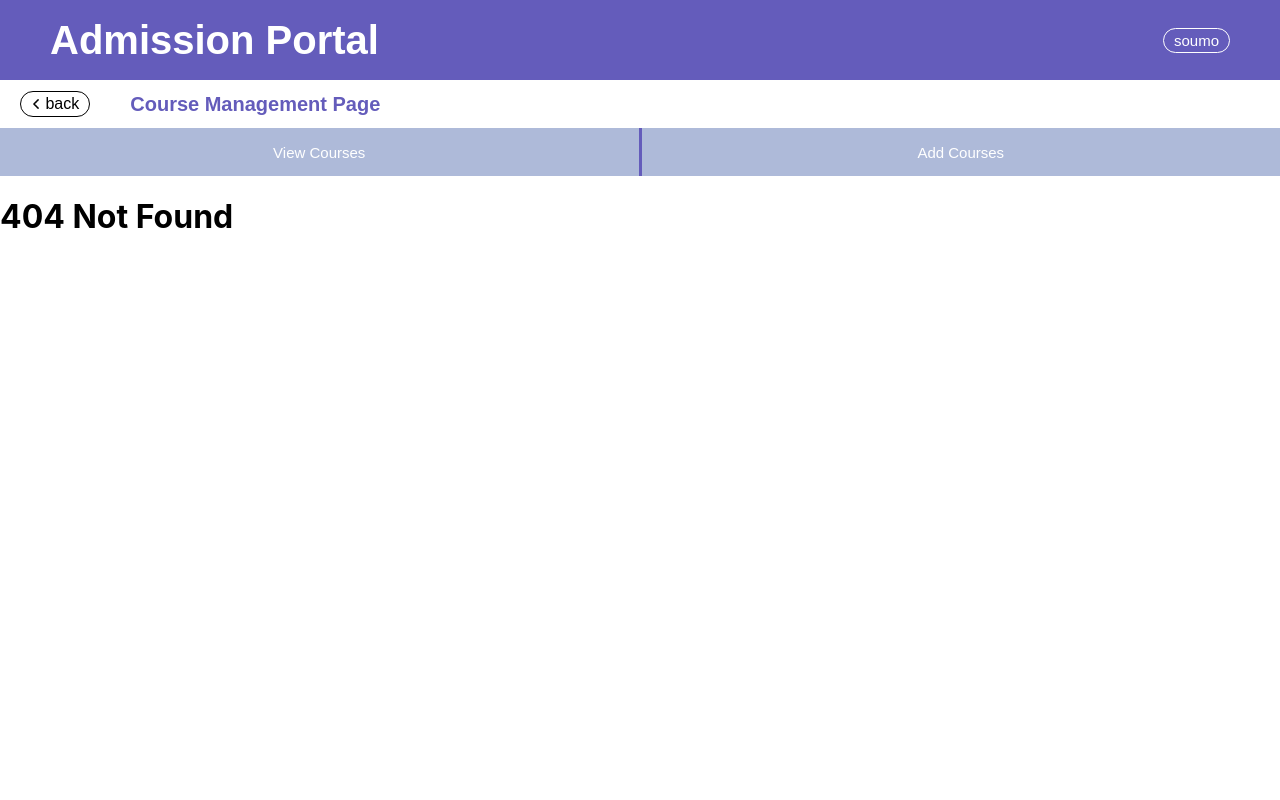
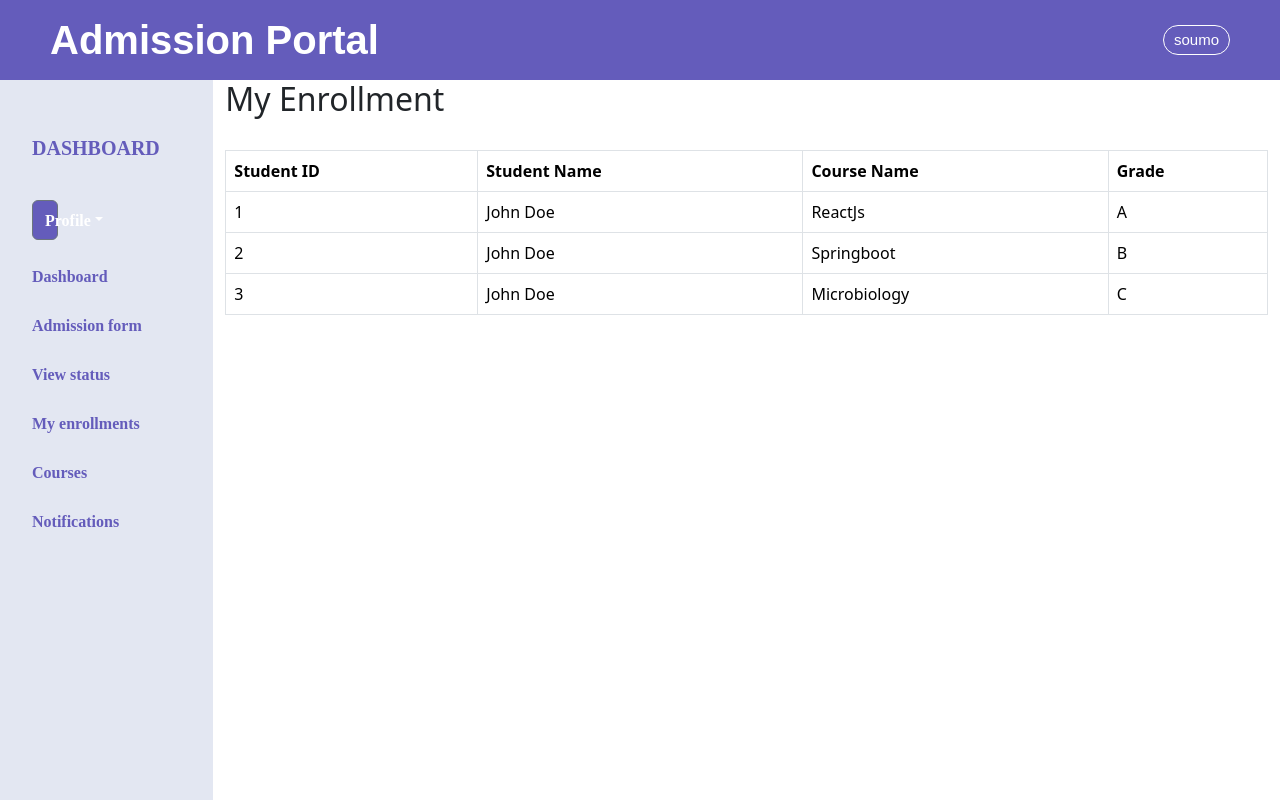
Before and after one commit to iamneo-production/df40aec6-9c6d-4b2b-a5ce-e8ce0ac8ded0, a React (Create React App) app in the folder reactapp/: page /myenrollment in a window 1280 px wide. Before the commit this address had no page. Built offline with nearby package versions, Linux system fonts and the light colour scheme; the HTML template or start-up script is replaced by a standard one.

Commit message:
student dashboard added

```diff
--- a/reactapp/package.json
+++ b/reactapp/package.json
@@ -6,8 +6,10 @@
     "@testing-library/jest-dom": "^5.16.5",
     "@testing-library/react": "^13.4.0",
     "@testing-library/user-event": "^13.5.0",
+    "bootstrap": "^5.3.0",
     "react": "^18.2.0",
     "react-axios": "^2.0.6",
+    "react-bootstrap": "^2.8.0",
     "react-dom": "^18.2.0",
     "react-router-dom": "^6.14.1",
     "react-scripts": "5.0.1",
--- a/reactapp/src/App.css
+++ b/reactapp/src/App.css
@@ -1,21 +1,24 @@
-.container{
+.container-fluid{
   display: flex;
   flex-direction: column;
-  margin: 0px;
-  padding: 0px;
+  margin: 0px 0px;
+  padding: 0px 0px;
   border: 0px;
   min-height: 100vh;
   width: 100%;
+  box-sizing: border-box;
 }
 .header{
   height: 10vh;
   display: flex;
+  width: 100%;
   background-color: #645CBB;
   align-items: center;
 }
 
 .body{
   height: 90vh;
+  width: 100%;
   display: flex;
   flex-direction: column;
 }
@@ -23,3 +26,11 @@
   color: #645CBB;
   font-weight: 800;
 }
+
+.dashboard{
+  width:100%;
+  flex:1;
+  padding:16px;
+  margin-left:200px;
+  overflow:auto;
+}
--- a/reactapp/src/App.jsx
+++ b/reactapp/src/App.jsx
@@ -1,21 +1,90 @@
+// import './App.css';
+// import Navbar from './components/navbar/navbar';
+import Coursemanagement from './components/course-management/course-management'
+// import Courses from './components/courses/courses';
+// import Homepage from './components/login/homepage';
+// import { BrowserRouter as Router, Route, Routes } from 'react-router-dom';
+
+// function App() {
+//   return (
+//     <Router>
+//       <div className="container">
+//           <div className="header">
+//           <Navbar/>
+//         </div>
+//         <div className="body">
+//           <Coursemanagement/>
+//         </div>
+
+//       </div>
+//     </Router>
+//   );
+// }
+
+//export default App;
+
 import './App.css';
 import Navbar from './components/navbar/navbar';
-import Coursemanagement from './components/course-management/course-management'
+import Dashboard from './components/stud_dashboard/Dashboard';
+import Sidebar from './components/stud_dashboard/Sidebar';
+import Myenrollment from './components/stud_dashboard/Myenrollment';
 import Courses from './components/courses/courses';
-import { BrowserRouter as Router} from 'react-router-dom';
+import Courseinfo from './components/courses/course-info'
+
+
+
+import { BrowserRouter as Router, Route, Routes } from 'react-router-dom';
+import Course from './components/courses/course';
+import AddCourses from './components/course-management/add-courses';
+import ViewCourses from './components/course-management/view-courses';
+import Editcourse from './components/course-management/edit-course';
+import {Error} from './components/course-management/Error';
 
 function App() {
   return (
-  <Router>
-    <div className="container">
-        <div className="header">
-        <Navbar/>
-      </div>
-      <div className="body">
-        <Coursemanagement/>
+    <Router>
+
+      <div className="container-fluid p-0 m-0">
+        <div className="header p-0 m-0">
+          <Navbar/>
+        </div>
+        <div className="body">
+            <div className="row p-0 m-0" style={{height:"90vh"}}>
+              <div className="col-2 p-0 m-0 "  style={{height:"90vh"}}>
+                <Sidebar />
+              </div>
+              <div className="col-10 p-0 m-0" style={{height:"90vh"}}>
+                <Routes>
+                  <Route path="*" element={<Error/>}/>
+                  <Route path="/" element={<Dashboard />} />
+                  <Route path="/dashboard" element={<Dashboard />} />
+                  <Route path="/myenrollment" element={<Myenrollment />} />
+                  <Route path="/course-management" element={<Coursemanagement />} >
+                    <Route path="edit-course/:id" exact={true} element={<Editcourse/>} />
+                    <Route path='' element={<ViewCourses/>} />
+                    <Route path='add-courses' element={<AddCourses/>} />
+                    <Route path="*" element={<Error/>}/>
+                  </Route>
+                    <Route path="/courses" element={<Courses />} >
+                    <Route path="course-info/:id" exact={true} element={<Courseinfo/>} />
+                    <Route path='' element={<Course/>} />
+                    <Route path="*" element={<Error/>}/>
+                  </Route>
+                </Routes>
+              </div>
+            </div>
+        </div>
       </div>
 
-    </div>
+
+
+
+
+
+
+
+
+
     </Router>
   );
 }
--- /dev/null
+++ b/reactapp/src/components/stud_dashboard/Dashboard.js
@@ -0,0 +1,14 @@
+import React from 'react';
+import './dash.css'
+import 'bootstrap/dist/js/bootstrap.bundle.min.js';
+
+const Dashboard = () => {
+  return (
+    <div className='container'>
+      <h1><center>Welcome to Home page!!!</center></h1>
+    </div>
+
+  );
+};
+
+export default Dashboard;
--- /dev/null
+++ b/reactapp/src/components/stud_dashboard/Myenrollment.js
@@ -0,0 +1,44 @@
+import React from 'react';
+import './dash.css'
+import 'bootstrap/dist/js/bootstrap.bundle.min.js';
+
+const Myenrollment = () => {
+  const myenrollment = [
+    { studentId: 1, studentName: 'John Doe', courseName: 'ReactJs', grade: 'A' },
+    { studentId: 2, studentName: 'John Doe', courseName: 'Springboot', grade: 'B' },
+    { studentId: 3, studentName: 'John Doe', courseName: 'Microbiology', grade: 'C' },
+    // Add more student data as needed
+  ];
+
+  return (
+    <div className='container'>
+      <div>
+        <h2>My Enrollment</h2>
+        <br />
+        <table className='table table-bordered'>
+          <thead>
+          <tr>
+            <th>Student ID</th>
+            <th>Student Name</th>
+            <th>Course Name</th>
+            <th>Grade</th>
+          </tr>
+          </thead>
+          <tbody>
+            {myenrollment.map((student) => (
+              <tr key={student.studentId}>
+                <td>{student.studentId}</td>
+                <td>{student.studentName}</td>
+                <td>{student.courseName}</td>
+                <td>{student.grade}</td>
+              </tr>
+            ))}
+          </tbody>
+        </table>
+      </div>
+    </div>
+
+  );
+};
+
+export default Myenrollment;
--- /dev/null
+++ b/reactapp/src/components/stud_dashboard/Sidebar.js
@@ -0,0 +1,34 @@
+import React from 'react';
+import {Link} from 'react-router-dom';
+import 'bootstrap/dist/js/bootstrap.bundle.min.js';
+import './dash.css'
+
+
+const Sidebar = () => {
+  return (
+    <div className="col-md-5 col-lg-12 sidebar-offcanvas m-0 p-0" id="sidebar" role="navigation" style={{ backgroundColor: "#8294c439", minHeight: "100%" }}>
+      <ul className="nav flex-column sticky-top pt-5 p-3 ">
+        <li className="nav-item mb-2 "><a className="nav-link text-secondary" href="#"><h5 style={{ color: "#645CBB", fontFamily:"montserrat", fontWeight:"800"}}>DASHBOARD</h5></a></li>
+        <div className="dropdown p-3">
+          <button className="btn btn-secondary dropdown-toggle"  style={{ backgroundColor: "#645CBB"}} href="#" type="button" data-bs-toggle="dropdown" aria-expanded="false">
+            <i className="fa fa-user" aria-hidden="true"></i> <span style={{ color: "white", fontFamily:"montserrat", fontWeight:"600" }}className="ml-3">Profile</span>
+          </button>
+          <ul className="dropdown-menu" >
+            <li><a className="dropdown-item" href="#"><i className="fa fa-regular fa-pen"></i> <span className="ml-3" style={{ color: "#645CBB", fontFamily:"montserrat", fontWeight:"400" }}>Edit profile</span></a></li>
+            <li><a className="dropdown-item" href="#"><i className="fa fa-solid fa-eye" aria-hidden="true"></i> <span className="ml-3" style={{ color: "#645CBB", fontFamily:"montserrat", fontWeight:"400" }}>View Profile</span></a></li>
+            <li><a className="dropdown-item" href="#"><i className="fa fa-regular fa-power-off" aria-hidden="true"></i> <span className="ml-3" style={{ color: "#645CBB", fontFamily:"montserrat", fontWeight:"400" }}>Sign Out</span></a></li>
+
+          </ul>
+        </div>
+        <li className="nav-item mb-2"><Link className="nav-link text-secondary" to="/dashboard"><i className="fa fa-thin fa-city" aria-hidden="true"></i> <span className="ml-3" style={{ color: "#645CBB", fontFamily:"montserrat", fontWeight:"600" }}>Dashboard</span></Link></li>
+        <li className="nav-item mb-2"><a className="nav-link text-secondary" href="#"><i className="fa fa-solid fa-file" aria-hidden="true"></i> <span className="ml-3" style={{ color: "#645CBB", fontFamily:"montserrat", fontWeight:"600" }}>Admission form</span></a></li>
+        <li className="nav-item mb-2"><a className="nav-link text-secondary" href="#"><i className="fa fa-solid fa-eye" aria-hidden="true"></i> <span className="ml-3" style={{ color: "#645CBB", fontFamily:"montserrat", fontWeight:"600" }}>View status</span></a></li>
+        <li className="nav-item mb-2"><Link className="nav-link text-secondary" to="/myenrollment"><i className="fas fa-file-export font-weight-bold"></i><span className="ml-3" style={{ color: "#645CBB", fontFamily:"montserrat", fontWeight:"600" }}>My enrollments</span></Link></li>
+        <li className="nav-item mb-2"><Link className="nav-link text-secondary" to="/courses"><i className="fa fa-thin fa-book"></i><span className="ml-3" style={{ color: "#645CBB", fontFamily:"montserrat", fontWeight:"600" }}>Courses</span></Link></li>
+        <li className="nav-item mb-2"><a className="nav-link text-secondary" href="#"><i className="fa fa-regular fa-bell"></i><span className="ml-3" style={{ color: "#645CBB", fontFamily:"montserrat", fontWeight:"600" }}>Notifications</span></a></li>
+
+      </ul>
+    </div>
+  );
+}
+export default Sidebar
--- /dev/null
+++ b/reactapp/src/components/stud_dashboard/dash.css
@@ -0,0 +1,4 @@
+.dashboard{
+    flex:1;
+    padding:16px;
+  }
--- a/reactapp/src/index.js
+++ b/reactapp/src/index.js
@@ -1,14 +1,20 @@
 import React from 'react';
 import ReactDOM from 'react-dom/client';
 import './index.css';
+//import { BrowserRouter } from 'react-router-dom';
 import App from './App';
 import reportWebVitals from './reportWebVitals';
 
+import 'bootstrap/dist/css/bootstrap.min.css';
+import 'bootstrap/dist/js/bootstrap.bundle.min';
+
 const root = ReactDOM.createRoot(document.getElementById('root'));
 root.render(
-  <React.StrictMode>
-    <App />
-  </React.StrictMode>
+  // <BrowserRouter>
+  //   <App />
+  // </BrowserRouter>
+  <App/>
+
 );
 
 // If you want to start measuring performance in your app, pass a function
```
Also changed, not shown: 1 other file (tests, documents, lock files or other folders).
